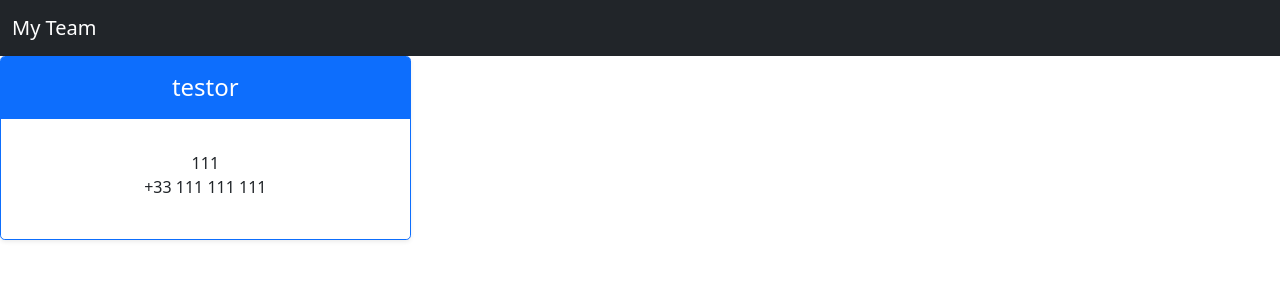
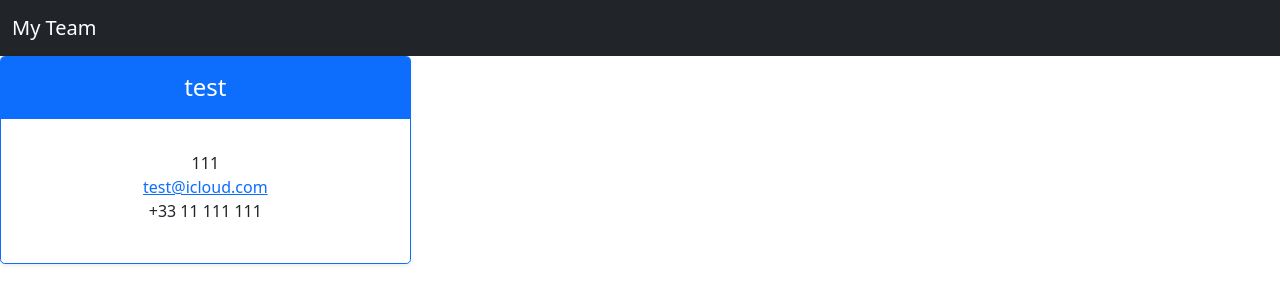
Before and after one commit to psurer/teamProfileGenerator, a website: page index.html in a window 1280 px wide. Drawn offline with nearby package versions, Linux system fonts and the light colour scheme.

Commit message:
updated css

```diff
--- a/index.html
+++ b/index.html
@@ -15,13 +15,13 @@
     <div class="col">
       <div class="card mb-4 rounded-3 shadow-sm border-primary">
         <div class="card-header py-3 text-white bg-primary border-primary">
-          <h4 class="my-0 fw-normal">testor</h4>
+          <h4 class="my-0 fw-normal">test</h4>
         </div>
         <div class="card-body">
           <ul class="list-unstyled mt-3 mb-4">
             <li>111</li>
-            <li><a href="mailto:test@icloud.com"></a></li>
-            <li>+33 111 111 111</li>
+            <li><a href="mailto:test@icloud.com">test@icloud.com</a></li>
+            <li>+33 11 111 111 </li>
           </ul>
         </div>
       </div>
--- a/index.js
+++ b/index.js
@@ -62,7 +62,7 @@ function generateHTML(data) {
         <div class="card-body">
           <ul class="list-unstyled mt-3 mb-4">
             <li>${data.id}</li>
-            <li><a href="mailto:${data.email}"></a></li>
+            <li><a href="mailto:${data.email}">${data.email}</a></li>
             <li>${data.officeNumber}</li>
           </ul>
         </div>
```
